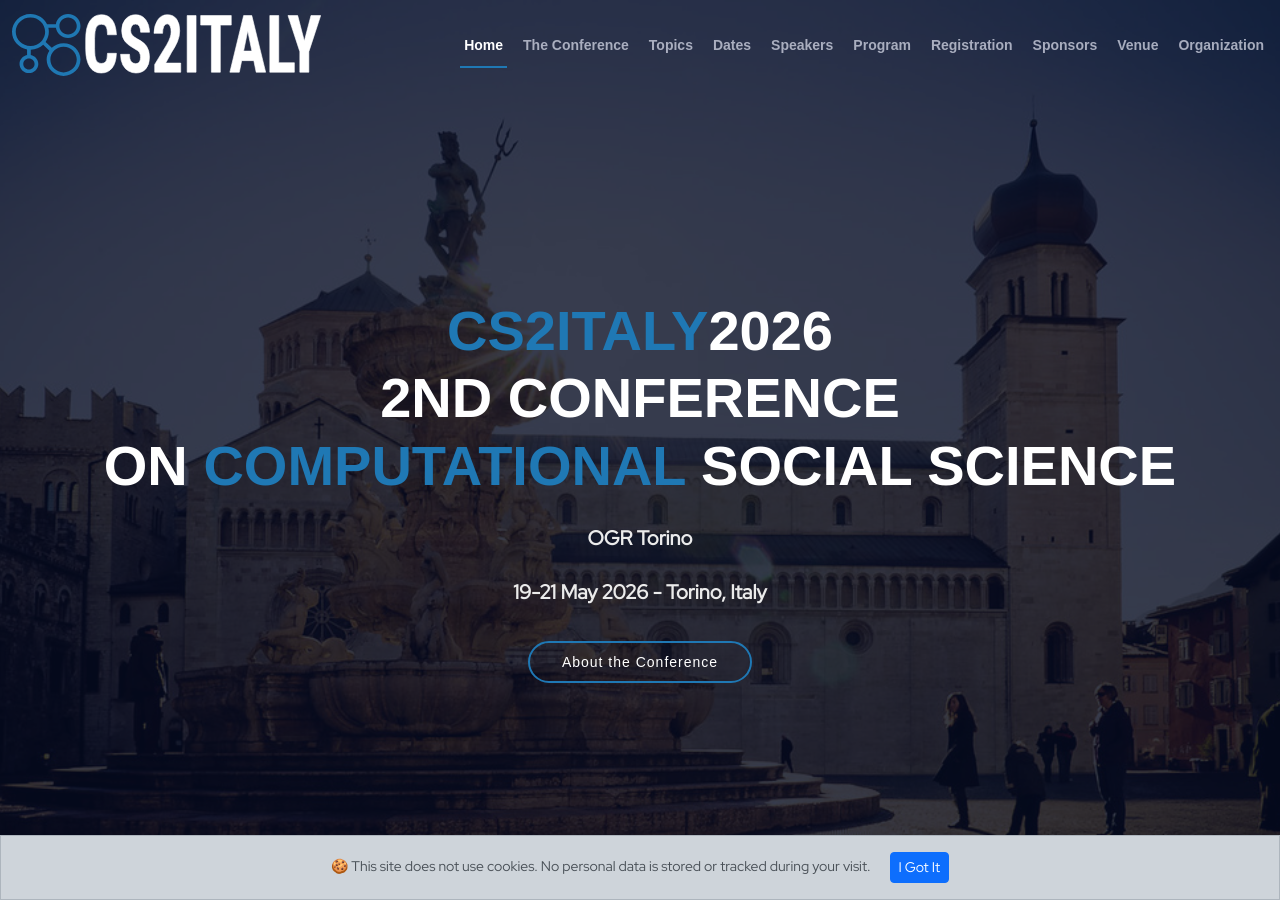
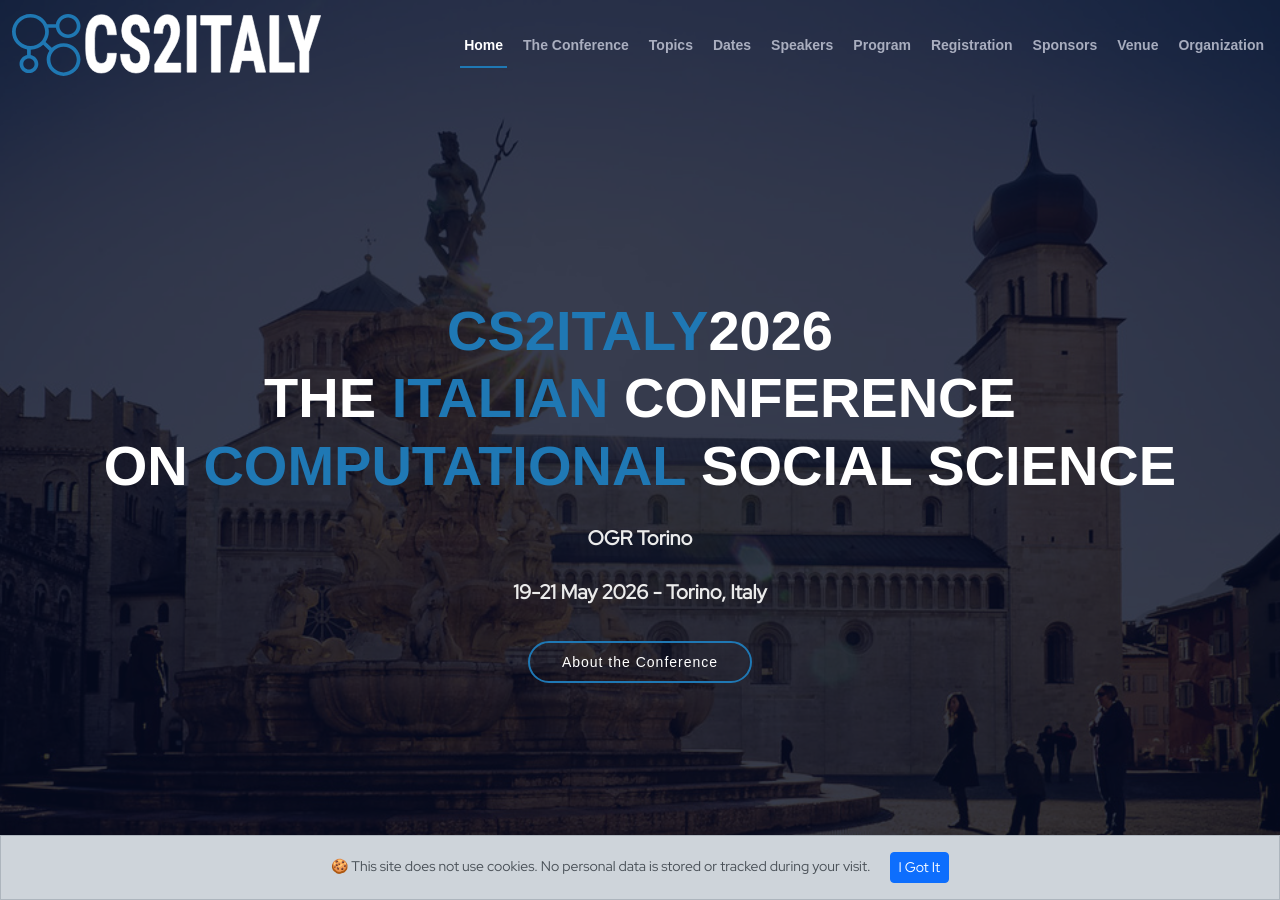
Before and after one commit to CS2Italy/conference, a Jekyll site: the page built from docs/index.md, in a window 1280 px wide and 900 px high. Built offline with Jekyll 4.4.1, drawn with Linux system fonts in a browser that asks for light colours; some web fonts are replaced.

Commit message:
Update default.html

```diff
--- a/docs/_layouts/default.html
+++ b/docs/_layouts/default.html
@@ -87,7 +87,7 @@
   <!-- ======= Hero Section ======= -->
   <section id="home">
     <div class="hero-container" data-aos="zoom-in" data-aos-delay="100">
-	    <h1 class="mb-4 pb-0"><span>{{ site.title }}</span>{{ site.year}}<br>2nd Conference<br>On <span>Computational</span> Social Science</h1>
+	    <h1 class="mb-4 pb-0"><span>{{ site.title }}</span>{{ site.year}}<br>The <span>Italian</span> Conference<br>On <span>Computational</span> Social Science</h1>
 	    <p class="mb-4 pb-0">{{ site.organizers }}</p>
 	    <p class="mb-4 pb-0">{{ site.datelocation }}</p>
       <a href="#about" class="about-btn scrollto">About the Conference</a>
```
